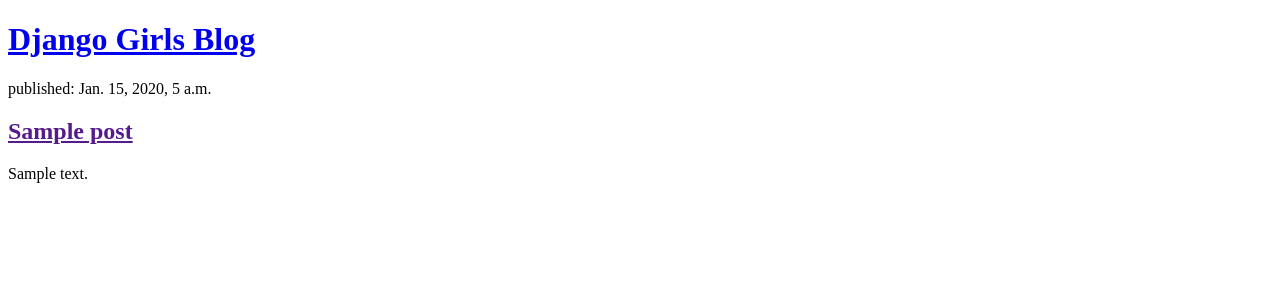
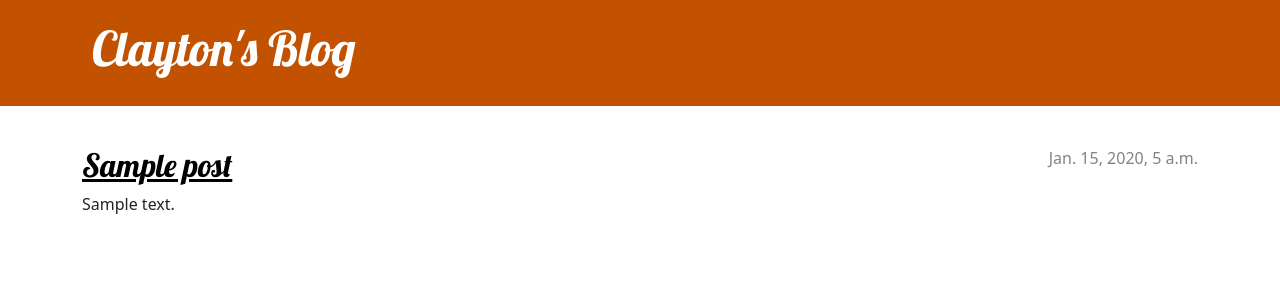
Before and after one commit to sdev-220-andrew-emily-cdrow/my-first-blog, a Django app: page / in a window 1280 px wide. Shown: the top 300 px of the page. Run offline with Django 5.2, Linux system fonts and the light colour scheme; tables that the repository leaves empty hold one stand-in row (values such as "Sample post").

Commit message:
Added view and template for detailed blog post as well as CSS for the site.

```diff
--- /dev/null
+++ b/blog/static/css/blog.css
@@ -0,0 +1,70 @@
+.page-header {
+    background-color: #C25100;
+    margin-top: 0;
+    margin-bottom: 40px;
+    padding: 20px 20px 20px 40px;
+}
+
+.page-header h1,
+.page-header h1 a,
+.page-header h1 a:visited,
+.page-header h1 a:active {
+    color: #ffffff;
+    font-size: 36pt;
+    text-decoration: none;
+}
+
+h1,
+h2,
+h3,
+h4 {
+    font-family: 'Lobster', cursive;
+}
+
+.date {
+    color: #828282;
+}
+
+.save {
+    float: right;
+}
+
+.post-form textarea,
+.post-form input {
+    width: 100%;
+}
+
+.top-menu,
+.top-menu:hover,
+.top-menu:visited {
+    color: #ffffff;
+    float: right;
+    font-size: 26pt;
+    margin-right: 20px;
+}
+
+.post {
+    margin-bottom: 70px;
+}
+
+.post h2 a,
+.post h2 a:visited {
+    color: #000000;
+}
+
+.post > .date,
+.post > .actions {
+    float: right;
+}
+
+.btn-secondary,
+.btn-secondary:visited {
+    color: #C25100;
+    background: none;
+    border-color: #C25100;
+}
+
+.btn-secondary:hover {
+    color: #FFFFFF;
+    background-color: #C25100;
+}
--- /dev/null
+++ b/blog/templates/blog/base.html
@@ -0,0 +1,26 @@
+{% load static %}
+<!DOCTYPE html>
+<html>
+    <head>
+        <title>Clayton's Girls blog</title>
+        <link rel="stylesheet" href="https://cdn.jsdelivr.net/npm/bootstrap@5.3.3/dist/css/bootstrap.min.css" integrity="sha384-QWTKZyjpPEjISv5WaRU9OFeRpok6YctnYmDr5pNlyT2bRjXh0JMhjY6hW+ALEwIH" crossorigin="anonymous">
+        <link rel="stylesheet" href="https://fonts.googleapis.com/css?family=Lobster&subset=latin,latin-ext">
+        <link rel="stylesheet" href="{% static 'css/blog.css' %}">
+    </head>
+    <body>
+        <header class="page-header">
+          <div class="container">
+              <h1><a href="/">Clayton's Blog</a></h1>
+          </div>
+        </header>
+
+        <main class="container">
+            <div class="row">
+                <div class="col">
+                {% block content %}
+                {% endblock %}
+                </div>
+            </div>
+        </main>
+    </body>
+</html>
--- a/blog/templates/blog/post_list.html
+++ b/blog/templates/blog/post_list.html
@@ -1,19 +1,13 @@
-<!DOCTYPE html>
-<html>
-    <head>
-        <title>Claytons's blog</title>
-    </head>
-    <body>
-        <header>
-            <h1><a href="/">Django Girls Blog</a></h1>
-        </header>
+{% extends 'blog/base.html' %}
 
-        {% for post in posts %}
-            <article>
-                <time>published: {{ post.published_date }}</time>
-                <h2><a href="">{{ post.title }}</a></h2>
-                <p>{{ post.text|linebreaksbr }}</p>
-            </article>
-        {% endfor %}
-    </body>
-</html>
+{% block content %}
+    {% for post in posts %}
+        <article class="post">
+            <time class="date">
+                {{ post.published_date }}
+            </time>
+            <h2><a href="{% url 'post_detail' pk=post.pk %}">{{ post.title }}</a></h2>
+            <p>{{ post.text|linebreaksbr }}</p>
+        </article>
+    {% endfor %}
+{% endblock %}
--- a/blog/urls.py
+++ b/blog/urls.py
@@ -2,5 +2,6 @@ from django.urls import path
 from . import views
 
 urlpatterns = [
-    path('', views.post_list, name='post_list'),
+    path("", views.post_list, name="post_list"),
+    path("post/<int:pk>/", views.post_detail, name="post_detail"),
 ]
--- a/blog/views.py
+++ b/blog/views.py
@@ -1,6 +1,7 @@
 from django.shortcuts import render
 from django.utils import timezone
 from .models import Post
+from django.shortcuts import render, get_object_or_404
 
 
 def post_list(request):
@@ -8,3 +9,8 @@ def post_list(request):
         "published_date"
     )
     return render(request, "blog/post_list.html", {"posts": posts})
+
+
+def post_detail(request, pk):
+    post = get_object_or_404(Post, pk=pk)
+    return render(request, "blog/post_detail.html", {"post": post})
```
Also changed, not shown: blog/templates/blog/post_detail.html (added, +13 -0 lines).
